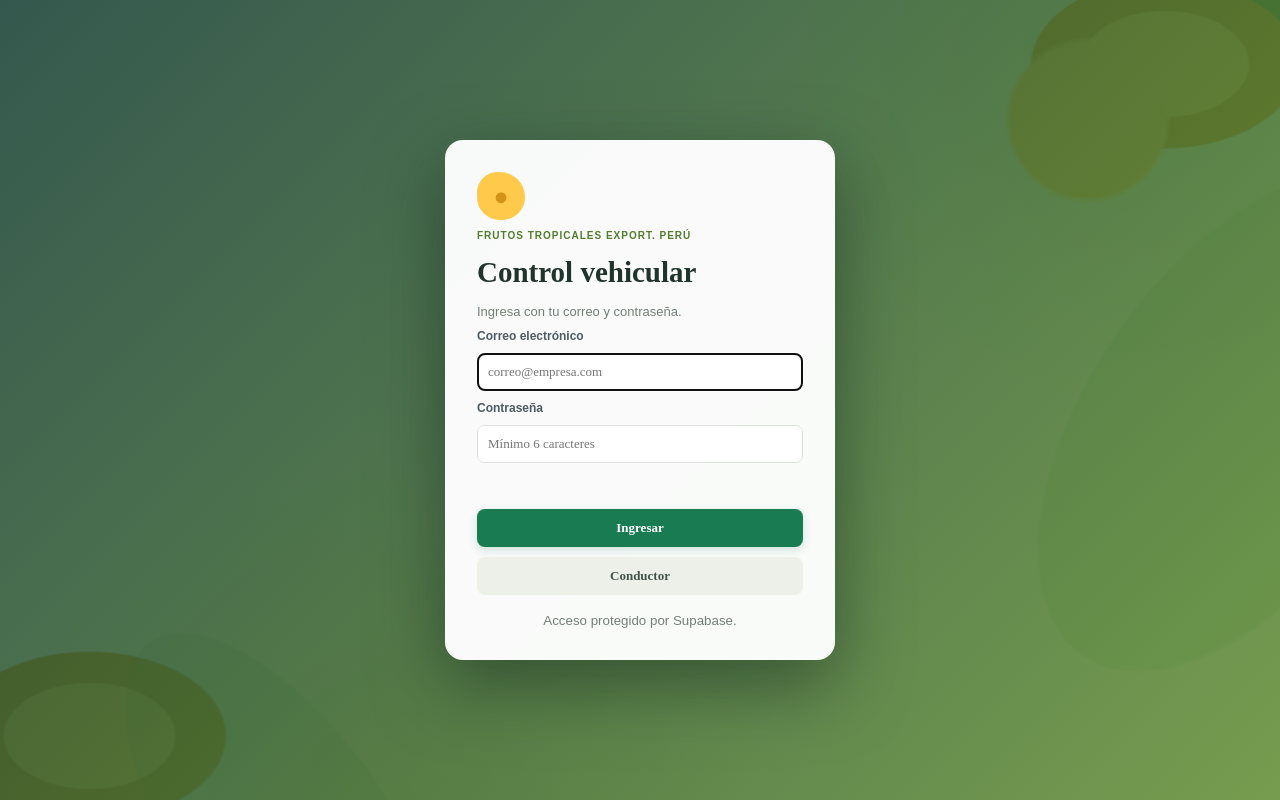
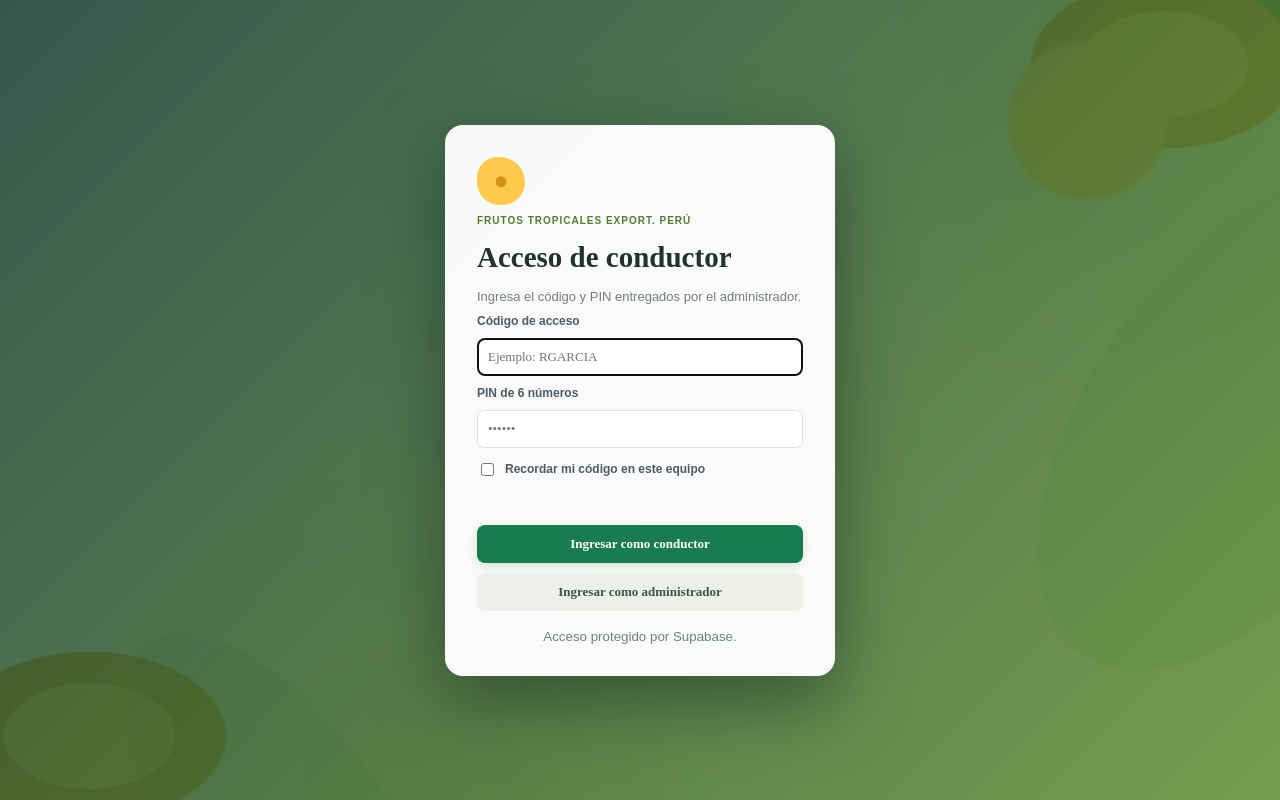
Before and after one commit to Larry4378/rutacontrol-frutos-tropicales, a React (Vite) app: page / in a window 1280 px wide. Built offline with nearby package versions, Linux system fonts and the light colour scheme.

Commit message:
Default to conductor login

```diff
--- a/src/main.jsx
+++ b/src/main.jsx
@@ -113,7 +113,7 @@ function App() {
 function SplashScreen() { return <section className="splash-screen" aria-label="Bienvenida a RutaControl"><span className="splash-ftp" aria-hidden="true">FTP</span><div className="splash-orbit orbit-one"/><div className="splash-orbit orbit-two"/><div className="splash-logo"><span className="splash-leaf"/><span className="splash-mango">●</span></div><p className="splash-company">FRUTOS TROPICALES</p><h1>RutaControl</h1><p className="splash-subtitle">Control vehicular inteligente</p><span className="splash-loader"><i/></span></section>; }
 
 function Login({ onLogin, onDriverLogin, error }) {
-  const [driverMode, setDriverMode] = useState(false);
+  const [driverMode, setDriverMode] = useState(true);
   const [rememberDriver, setRememberDriver] = useState(() => localStorage.getItem('rutacontrol_remember_driver') === 'true');
   const submit = event => {
     event.preventDefault();
```
